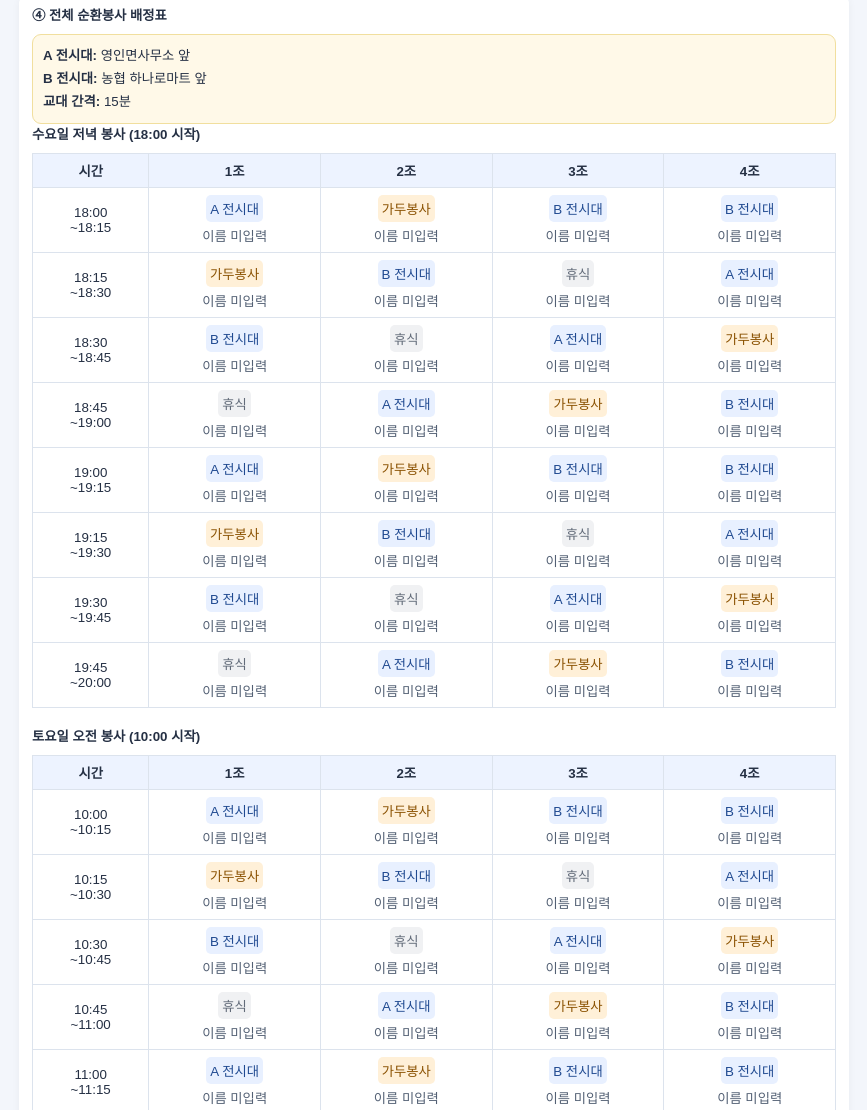
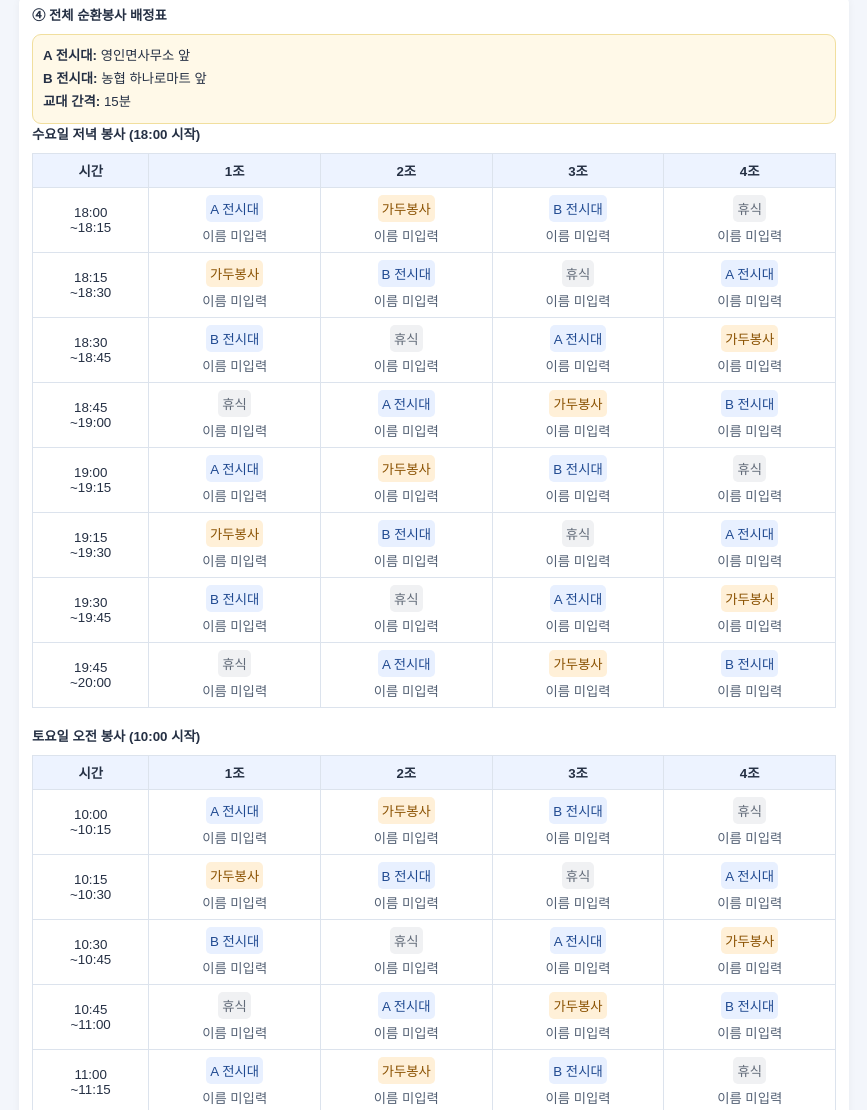
Before and after one commit to ASAN-INJU/newss-lader, a plain HTML site: page index.html in a window 1280 px wide. Shown: the part 1176-2286 px from the top of the page, without its empty margins (206-1073 px from the left). Drawn offline with Linux system fonts and the light colour scheme.

Commit message:
Modify rotation array in roleFor function
Updated rotation array in roleFor function to change 'B' from 'B' to 'rest'.

```diff
--- a/index.html
+++ b/index.html
@@ -281,7 +281,7 @@ function renderPeople(){
 
 function roleFor(group,step){
   const rotation=[
-    ["A","street","B","B"],
+    ["A","street","B","rest"],
     ["street","B","rest","A"],
     ["B","rest","A","street"],
     ["rest","A","street","B"]
```
